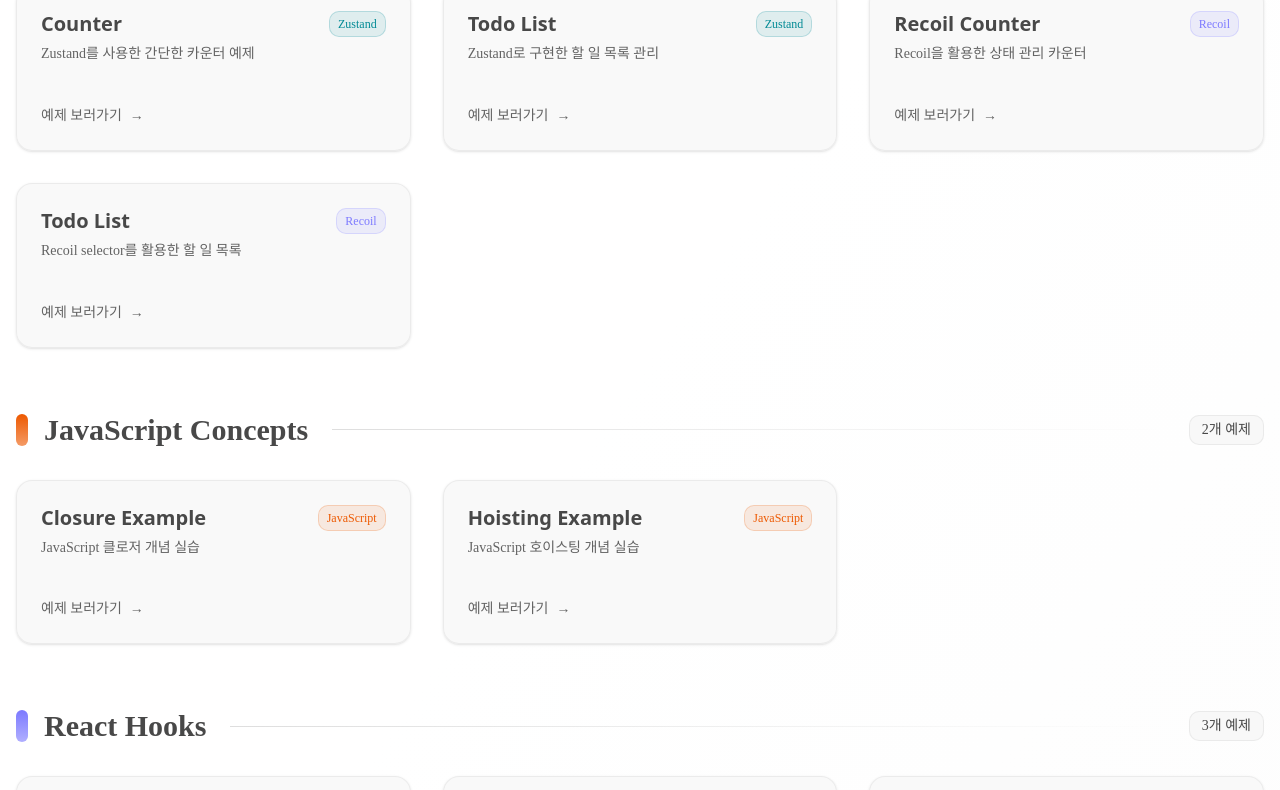
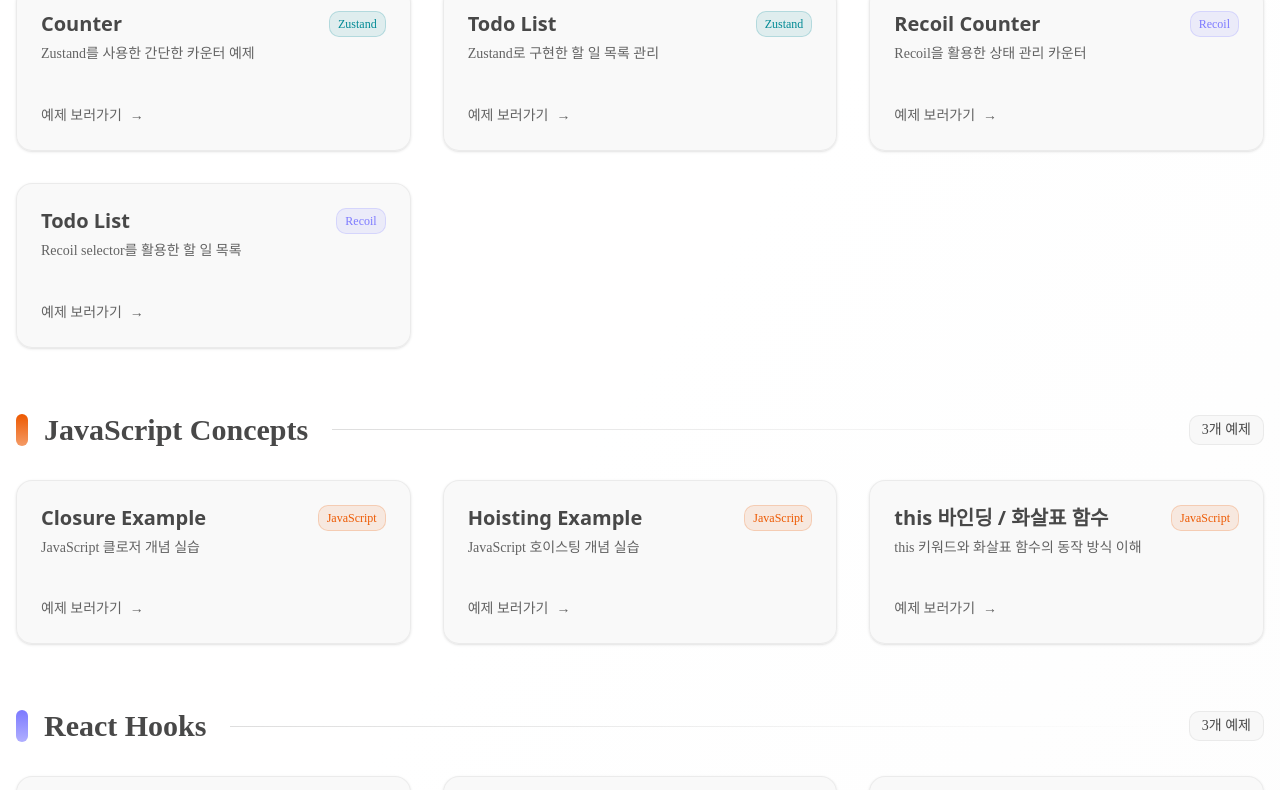
Before and after one commit to kod0751/frontend-concepts-lab, a Next.js app: page / in a window 1280 px wide. Shown: the part 564-1354 px from the top of the page. Built offline with nearby package versions, Linux system fonts and the light colour scheme; a web font is replaced by a local one.

Commit message:
[style] Javascript this 바인딩 / 화살표 함수 카드추가

```diff
--- a/src/app/page.tsx
+++ b/src/app/page.tsx
@@ -48,6 +48,13 @@ const examples = [
     title: 'Hoisting Example',
     description: 'JavaScript 호이스팅 개념 실습',
     path: '/javascript/hoisting',
+    category: 'JavaScript Concepts',
+    tech: 'JavaScript',
+  },
+  {
+    title: 'this 바인딩 / 화살표 함수',
+    description: 'this 키워드와 화살표 함수의 동작 방식 이해',
+    path: '/javascript/this-binding',
     category: 'JavaScript Concepts',
     tech: 'JavaScript',
   },
```
